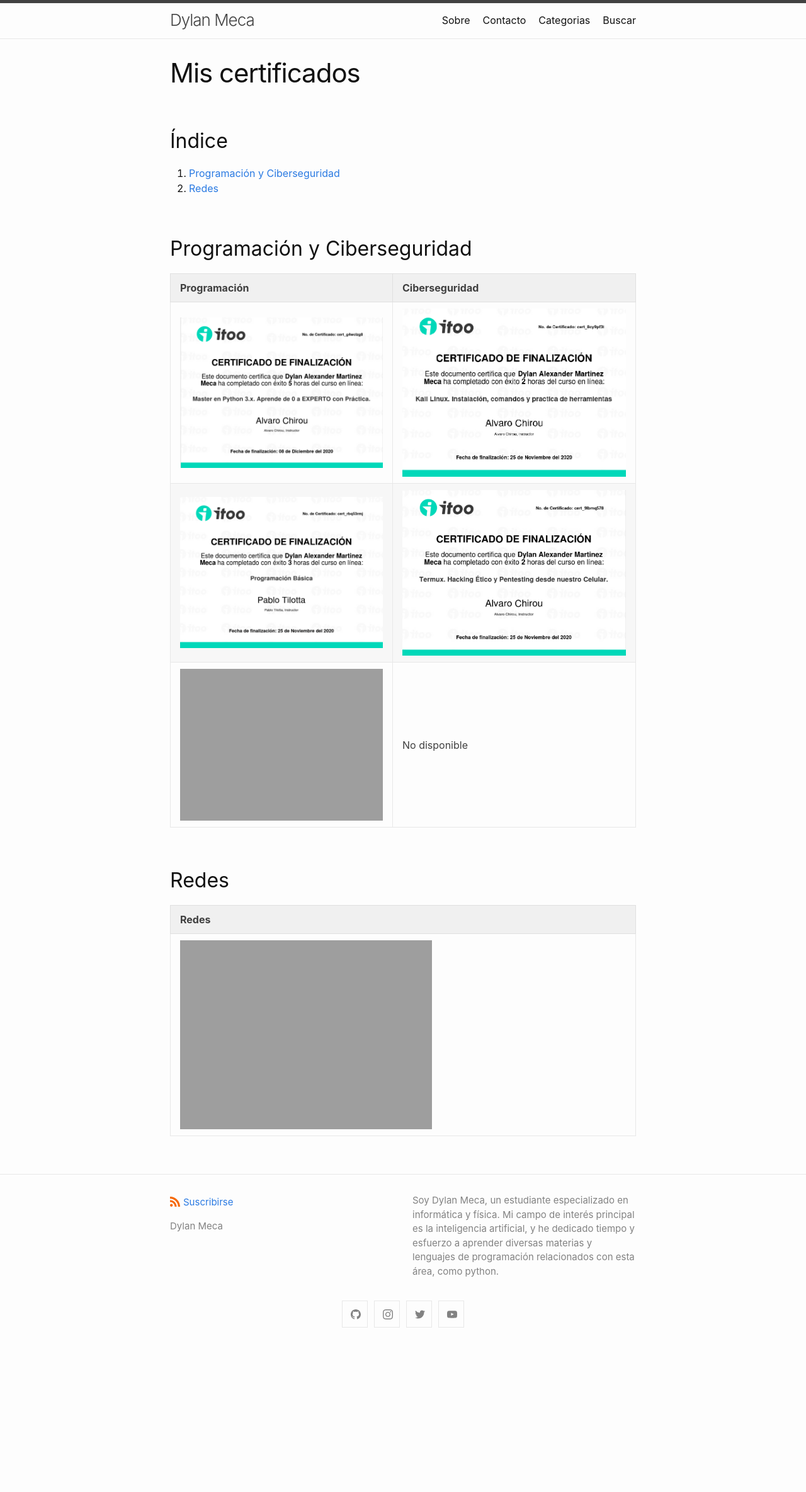
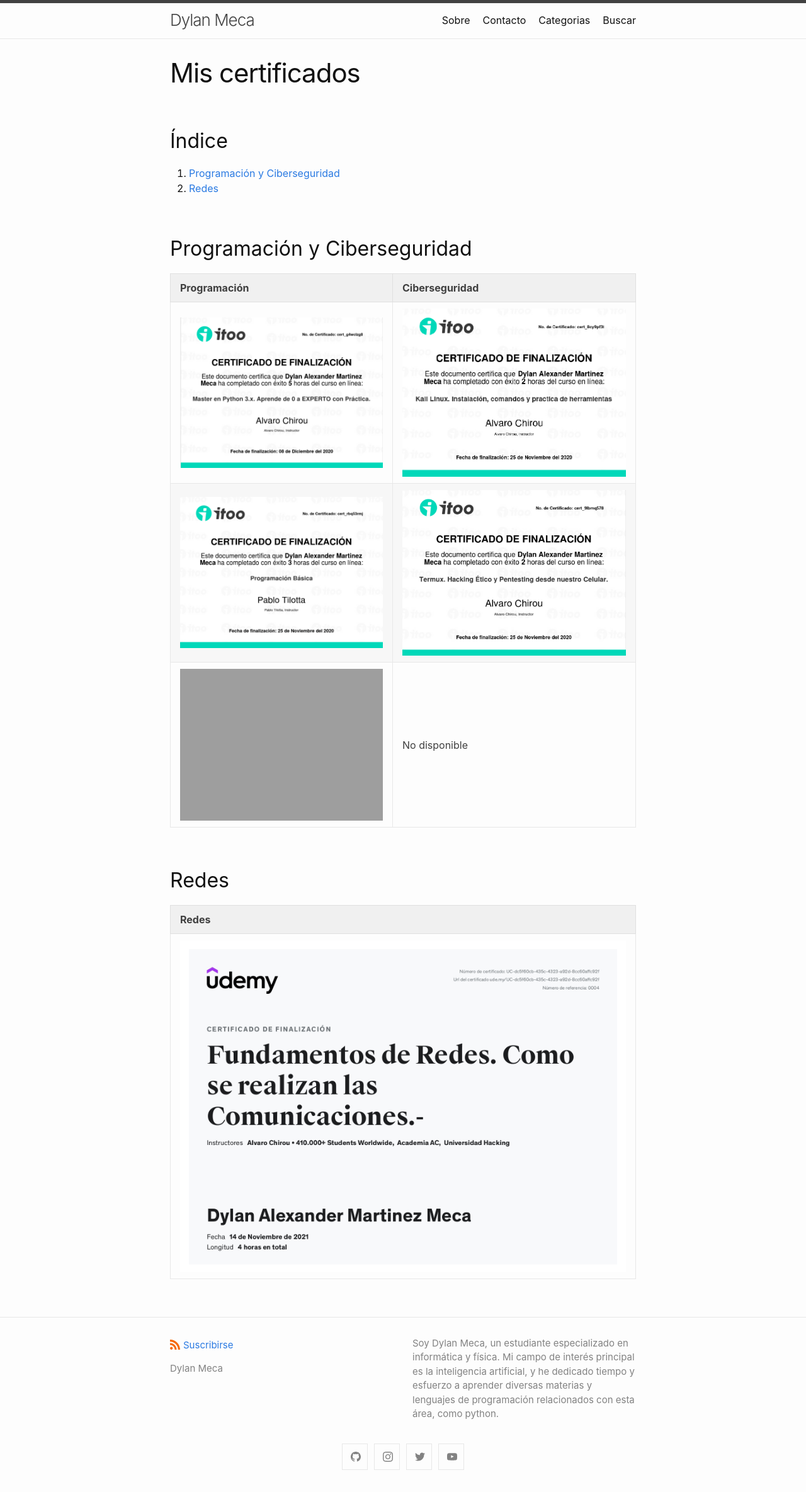
Before and after one commit to dylanmeca/dylanmeca.github.io, a Jekyll site: the page built from _posts/2021-06-07-Mis-certificados.md, in a window 1280 px wide. Shown: the whole page at 63% size. Built offline with Jekyll 4.4.1, drawn with Linux system fonts in a browser that asks for light colours; before the commit the page ends 2143 px from its top, so only the background shows below that.

Commit message:
Update 2021-06-07-Mis-certificados.md

```diff
--- a/_posts/2021-06-07-Mis-certificados.md
+++ b/_posts/2021-06-07-Mis-certificados.md
@@ -27,4 +27,4 @@
 
 | Redes |
 |-------------|
-| ![certificado-redes](https://dylanmeca.github.io/assets/img/certificado-redes.jpg) |
+| ![certificado-fundamentos-de-redes](https://dylanmeca.github.io/assets/img/certificado-fundamentos-de-redes.jpg) |
```
